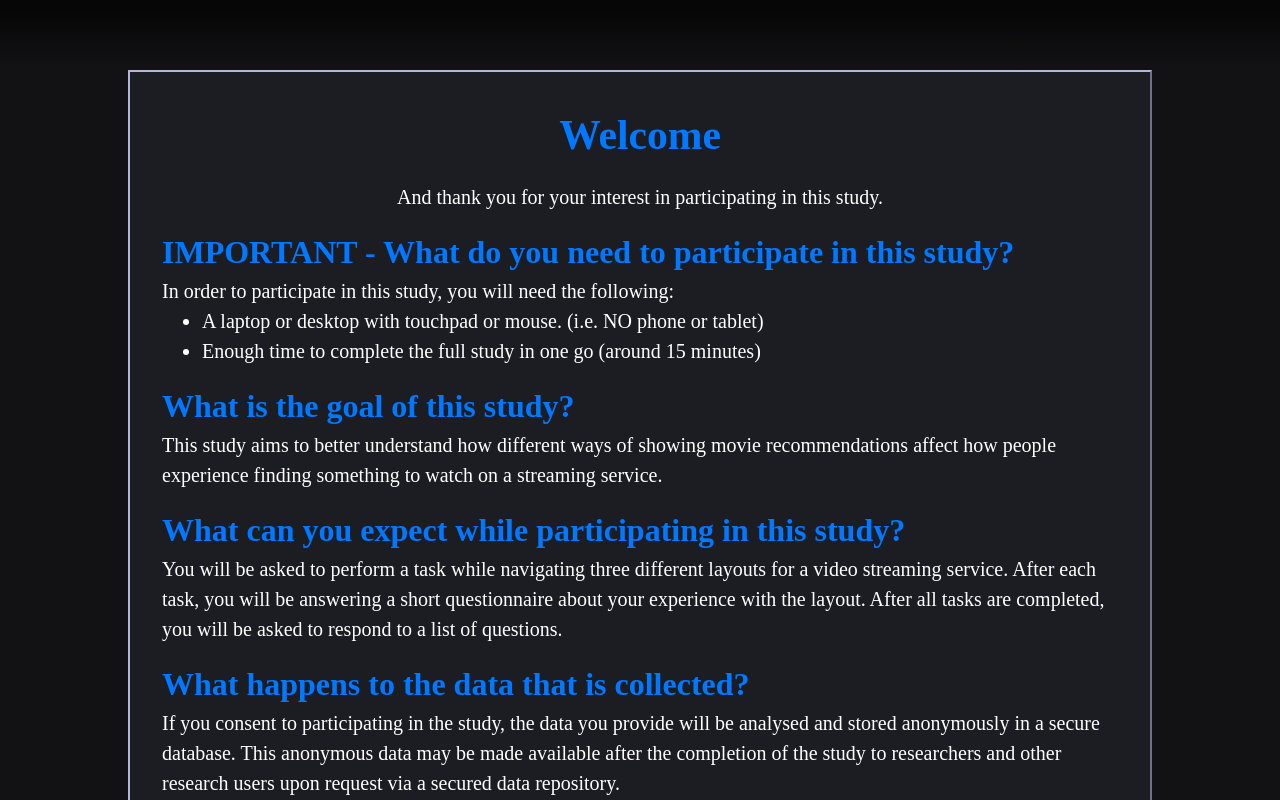
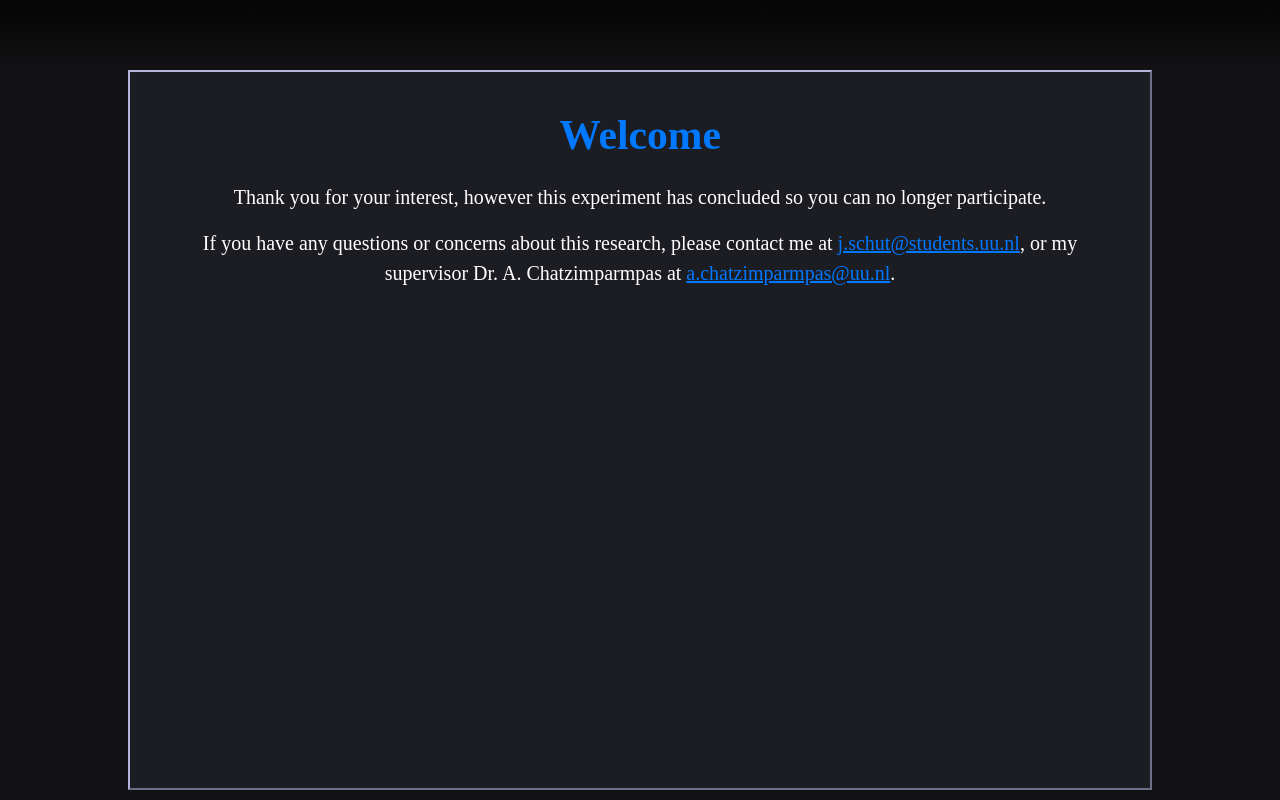
Before and after one commit to JSchut96/thesis-project-svelte, a SvelteKit app: page / in a window 1280 px wide. Shown: the top 800 px of the page. Built offline with nearby package versions, Linux system fonts and the light colour scheme.

Commit message:
Closed experiment

```diff
--- a/src/routes/+page.svelte
+++ b/src/routes/+page.svelte
@@ -19,6 +19,19 @@
     });
 </script>
 
+{#if true}
+    <Content>
+        <h1>Welcome</h1>
+        <p>
+            Thank you for your interest, however this experiment has concluded so you can no longer participate.
+        </p>
+
+        <p>If you have any questions or concerns about this research, please contact me at <a href="mailto:j.schut@students.uu.nl">j.schut@students.uu.nl</a>,
+            or my supervisor Dr. A. Chatzimparmpas at <a href="mailto:a.chatzimparmpas@uu.nl">a.chatzimparmpas@uu.nl</a>.
+        </p>
+    </Content>
+
+{:else}
     {#if isMobile}
     <Content>
         <h1>Welcome</h1>
@@ -91,6 +104,9 @@
         </form>
     </Content>
     {/if}
+{/if}
+
+
 
 
 <style>
```
Lines whose indentation alone changed are shown as unchanged.
